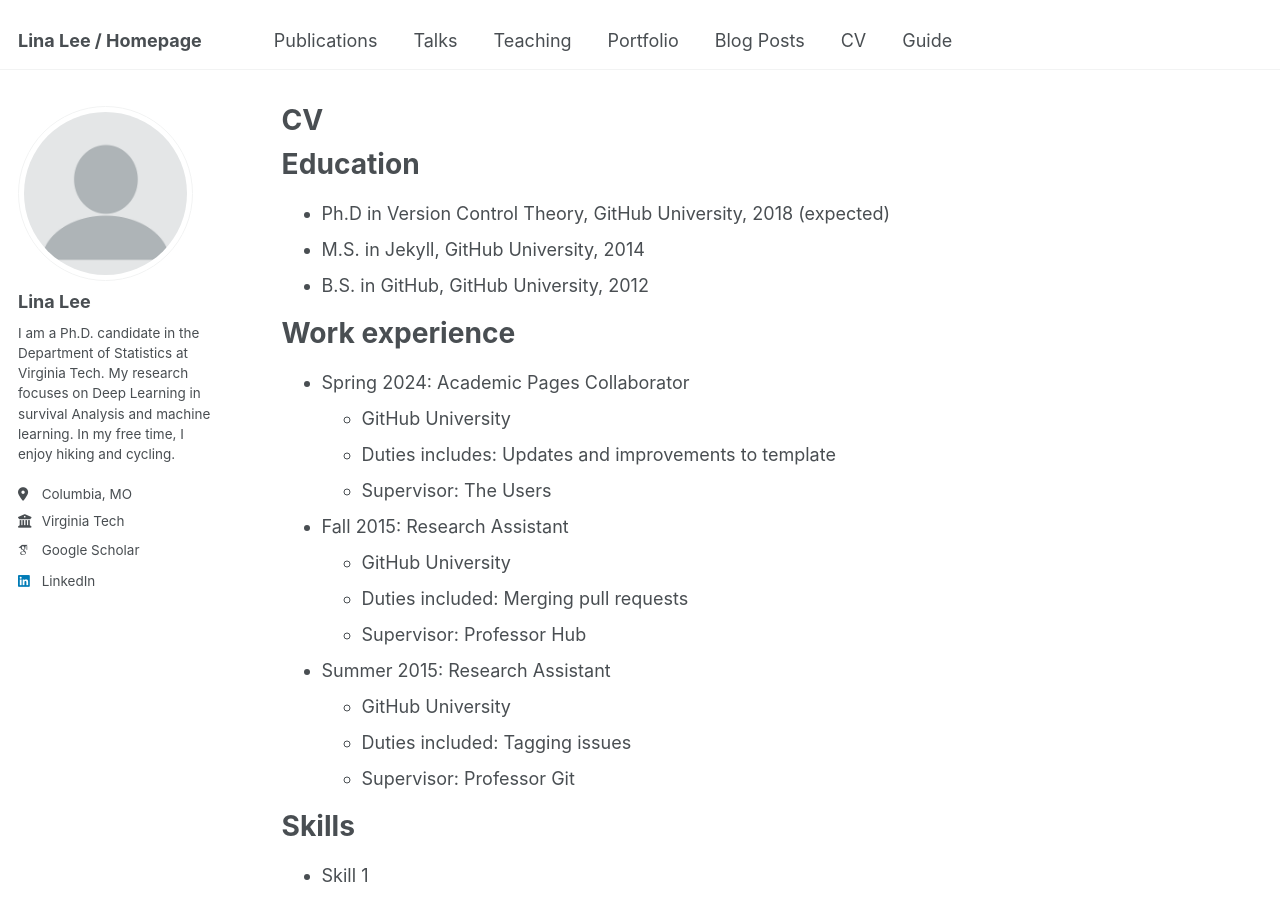
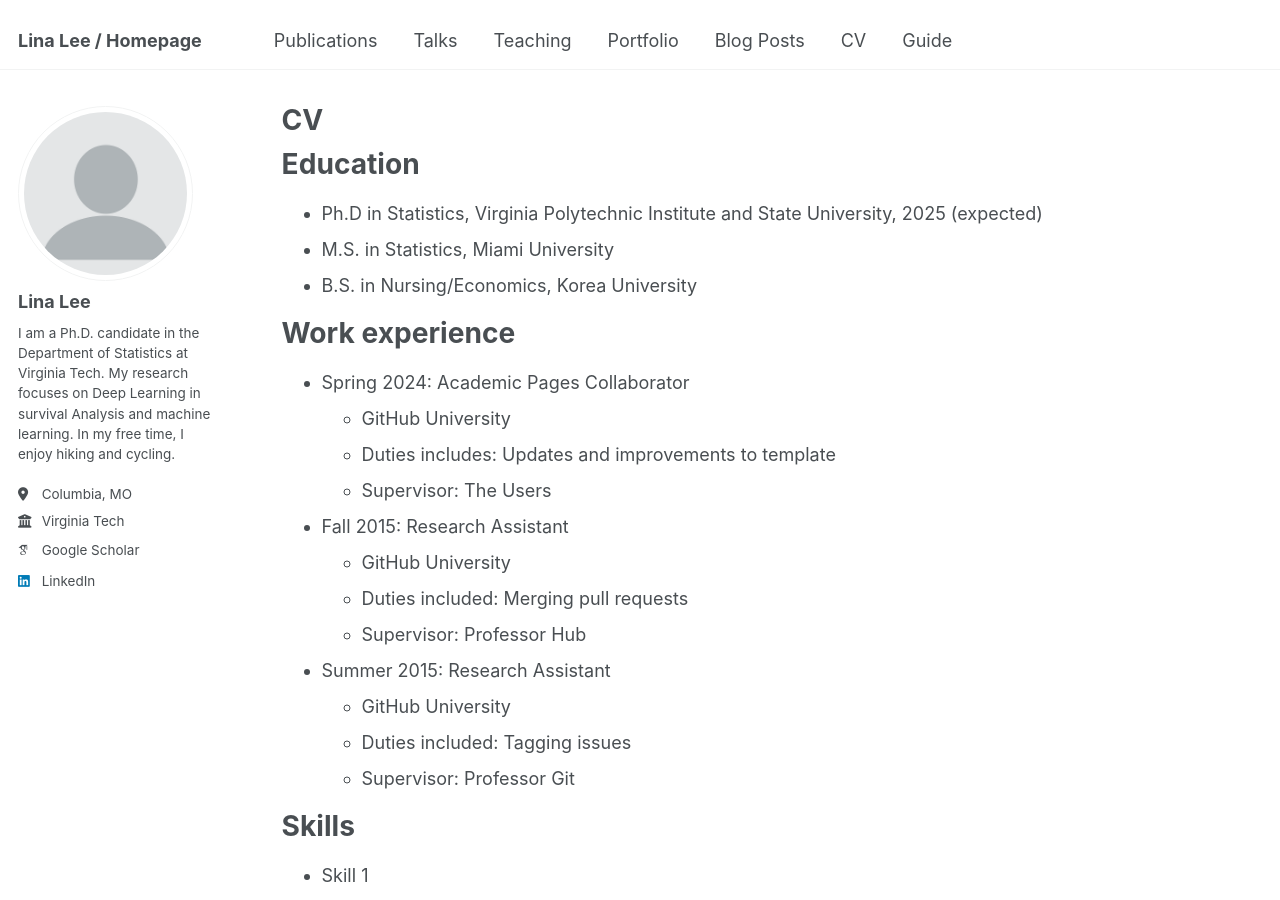
Before and after one commit to linal20/linal20.github.io, a Jekyll site: the page built from _pages/cv.md, in a window 1280 px wide and 900 px high. Built offline with Jekyll 4.4.1, drawn with Linux system fonts in a browser that asks for light colours; some web fonts are replaced.

Commit message:
Update cv.md

```diff
--- a/_pages/cv.md
+++ b/_pages/cv.md
@@ -11,9 +11,9 @@ redirect_from:
 
 Education
 ======
-* Ph.D in Version Control Theory, GitHub University, 2018 (expected)
-* M.S. in Jekyll, GitHub University, 2014
-* B.S. in GitHub, GitHub University, 2012
+* Ph.D in Statistics, Virginia Polytechnic Institute and State University, 2025 (expected)
+* M.S. in Statistics, Miami University
+* B.S. in Nursing/Economics, Korea University
 
 Work experience
 ======
```
